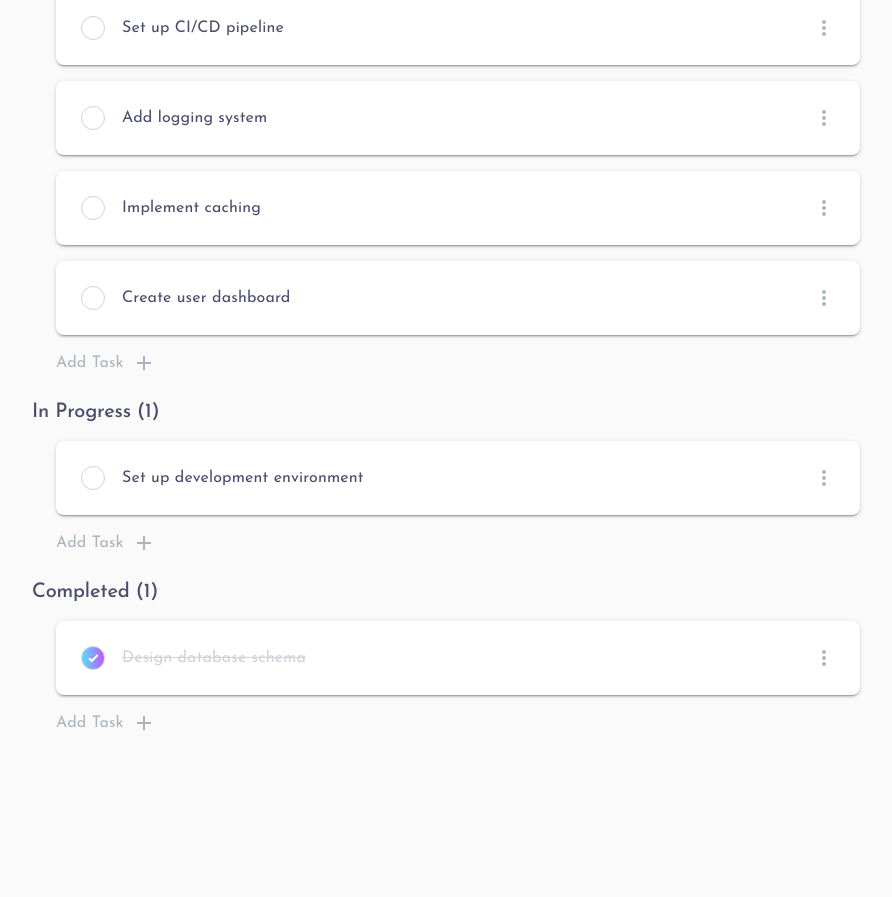
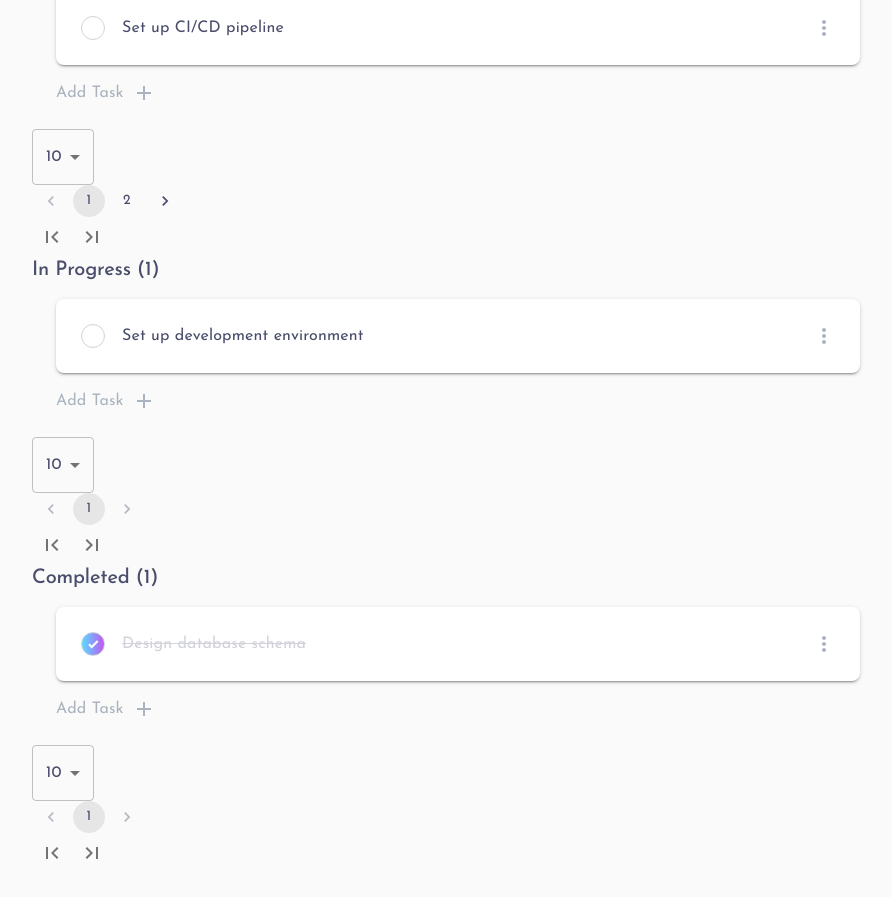
Before and after one commit to Bucha789/tasktify-test, a React (Vite) app: page / in a window 1280 px wide. Shown: the part 1197-2094 px from the top of the page, without its empty margins (182-1074 px from the left). Before the commit the page ends 1964 px from the top, so only its background shows below. Built offline with nearby package versions, Linux system fonts and the light colour scheme.

Commit message:
chore: Add interview code

```diff
--- a/src/components/task-list-section.tsx
+++ b/src/components/task-list-section.tsx
@@ -1,11 +1,16 @@
-import { Box, Typography } from "@mui/material";
-import { changeStatus, Task, TaskStatus } from "../store/slices/task-slice";
+import { Box, IconButton, MenuItem, Pagination, Select, SelectChangeEvent, Typography } from "@mui/material";
+import { changeStatus, TaskStatus } from "../store/slices/task-slice";
 import { TaskList } from "./task-list";
 import { getNearestElement } from "../utils/dom";
 import { getElements } from "../utils/dom";
 import { AddTask } from "./add-task";
 import { taskLabels } from "../db/tasks";
 import { useAppDispatch } from "../store/hooks";
+import { usePaginationTasks } from "../hooks/use-pagination-tasks";
+import FirstPageIcon from '@mui/icons-material/FirstPage';
+import LastPageIcon from '@mui/icons-material/LastPage';
+import { useState } from "react";
+import { Task } from "../store/slices/task-slice";
 
 export const TaskListSection = ({
   status,
@@ -15,6 +20,26 @@ export const TaskListSection = ({
   tasks: Task[]
 }) => {
   const dispatch = useAppDispatch();
+  const [rowsLength, setRowsLength] = useState(10);
+  const [currentPage, setCurrentPage] = useState(1);
+  const { allTasks, currentTasks } = usePaginationTasks(currentPage, rowsLength, tasks);
+  console.log(allTasks, currentTasks);
+
+  const handleChange = (_event: React.ChangeEvent<unknown>, value: number) => {
+    setCurrentPage(value);
+  };
+  const handleSelectChange = (event: SelectChangeEvent) => {
+    setRowsLength(Number(event.target.value as string));
+  }
+
+  const goToLastPage = () => {
+    setCurrentPage(Object.keys(allTasks).length);
+  }
+
+  const goToFirstPage = () => {
+    setCurrentPage(1);
+  }
+
   const handleDrop = (event: React.DragEvent<HTMLDivElement>) => {
     event.preventDefault();
     handleClearHighlights();
@@ -58,9 +83,27 @@ export const TaskListSection = ({
       onDragOver={handleDragOver}
       onDragLeave={handleDragLeave}
     >
-      <Typography variant="h2" marginBottom={2}>{taskLabels[status as TaskStatus]} {tasks.length > 0 && ` (${tasks.length})`}</Typography>
-      <TaskList tasks={tasks} />
+      <Typography variant="h2" marginBottom={2}>{taskLabels[status as TaskStatus]} {currentTasks.length > 0 && ` (${currentTasks.length})`}</Typography>
+      <TaskList tasks={currentTasks} />
       <AddTask status={status} />
+      <div>
+        <Select
+          value={rowsLength.toString()}
+          label="Page Count"
+          onChange={handleSelectChange}
+        >
+          <MenuItem value={3}>3</MenuItem>
+          <MenuItem value={5}>5</MenuItem>
+          <MenuItem value={10}>10</MenuItem>
+        </Select>
+        <Pagination count={Object.keys(allTasks).length} page={currentPage} onChange={handleChange}/>
+        <IconButton onClick={goToFirstPage}>
+          <FirstPageIcon />
+        </IconButton>
+        <IconButton onClick={goToLastPage}>
+          <LastPageIcon />
+        </IconButton>
+      </div>
     </Box>
   )
 }
--- /dev/null
+++ b/src/hooks/use-pagination-tasks.ts
@@ -0,0 +1,22 @@
+import { useMemo } from "react";
+import { Task } from "../store/slices/task-slice";
+
+export const usePaginationTasks = ( currentPage = 1, paginationLength = 10, tasks: Task[] ) => {
+  const groupedTasks = useMemo(() => {
+    const tempObj:Record<number, typeof tasks> = {};
+    let numberPage = 0;
+    tasks.forEach(item => {
+      if (tempObj[numberPage] && tempObj[numberPage].length < paginationLength) {
+        tempObj[numberPage].push(item)
+      } else {
+        tempObj[numberPage + 1] = [item]
+        numberPage++;
+      }
+    })
+    return tempObj;
+  }, [paginationLength, tasks])
+  return {
+    allTasks: groupedTasks,
+    currentTasks: groupedTasks[currentPage]
+  }
+}
```
